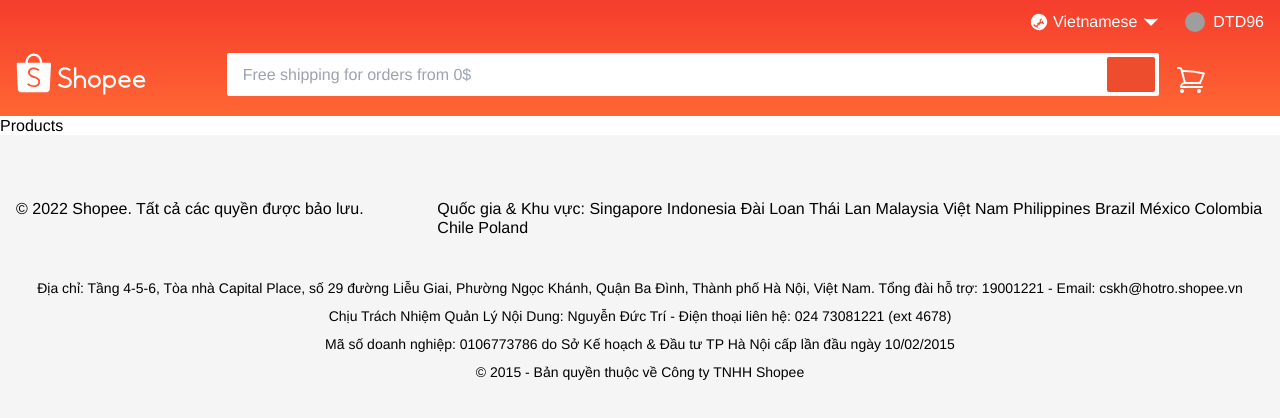
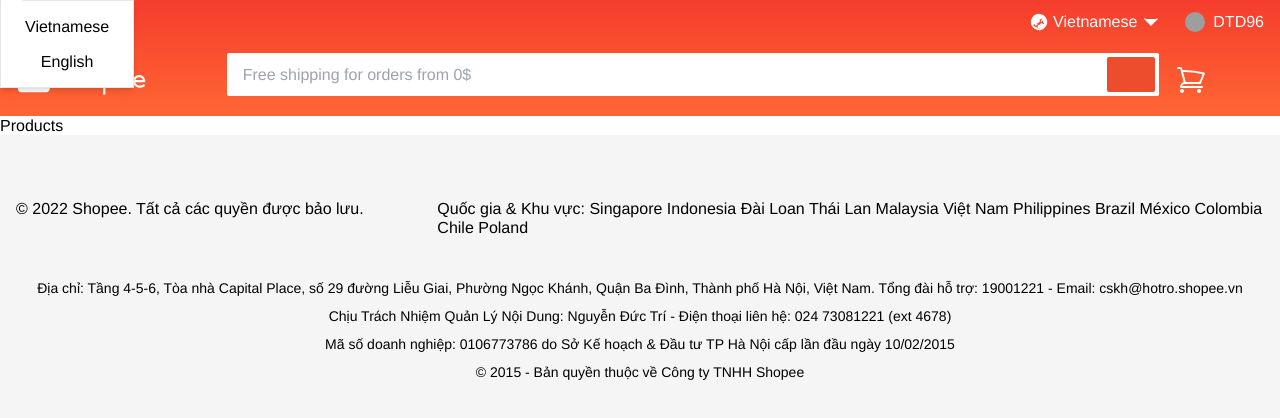
Before and after one commit to dtd300996/shoppe-clone, a React (Vite) app: page / in a window 1280 px wide. Shown: the top 418 px of the page. Built offline with nearby package versions, Linux system fonts and the light colour scheme; grey boxes are pictures that could not be loaded.

Commit message:
code popover animation with floatingui-react + framer-motion
popover

```diff
--- a/package.json
+++ b/package.json
@@ -13,10 +13,12 @@
     "prettier:fix": "prettier --write \"src/**/(*.tsx|*.ts|*.css|*.scss)\""
   },
   "dependencies": {
+    "@floating-ui/react": "^0.15.0",
     "@hookform/resolvers": "^2.9.10",
     "@tanstack/react-query": "^4.20.4",
     "@tanstack/react-query-devtools": "^4.20.4",
     "axios": "^1.2.1",
+    "framer-motion": "^8.0.2",
     "lodash": "^4.17.21",
     "react": "^18.2.0",
     "react-dom": "^18.2.0",
--- a/src/assets/icons/index.tsx
+++ b/src/assets/icons/index.tsx
@@ -1,6 +1,5 @@
-import { ReactComponent as ChevronDownSvg } from './chevron-down.svg'
-import { ReactComponent as LogoSvg } from 'src/assets/icons/shopee.svg'
-import { ReactComponent as GlobalSvg } from 'src/assets/icons/global.svg'
-import { ReactComponent as SearchSvg } from 'src/assets/icons/search.svg'
-import { ReactComponent as CartSvg } from 'src/assets/icons/cart.svg'
-export { CartSvg, ChevronDownSvg, LogoSvg, GlobalSvg, SearchSvg }
+export { ReactComponent as ChevronDownSvg } from './chevron-down.svg'
+export { ReactComponent as LogoSvg } from 'src/assets/icons/shopee.svg'
+export { ReactComponent as GlobalSvg } from 'src/assets/icons/global.svg'
+export { ReactComponent as SearchSvg } from 'src/assets/icons/search.svg'
+export { ReactComponent as CartSvg } from 'src/assets/icons/cart.svg'
--- a/src/components/Header/Header.tsx
+++ b/src/components/Header/Header.tsx
@@ -1,16 +1,77 @@
+import { useRef, useState } from 'react'
+import { FloatingPortal, useFloating, arrow, shift, offset } from '@floating-ui/react'
 import { Link } from 'react-router-dom'
 import { CartSvg, ChevronDownSvg, GlobalSvg, LogoSvg, SearchSvg } from 'src/assets/icons'
+import { AnimatePresence, motion } from 'framer-motion'
 
 export default function Header() {
+  const [open, setOpen] = useState(true)
+
+  const arrowRef = useRef<HTMLElement>(null)
+  const { x, y, reference, floating, strategy, middlewareData } = useFloating({
+    middleware: [offset(6), shift(), arrow({ element: arrowRef })]
+  })
+
+  const showPopover = () => setOpen(true)
+  const hidePopover = () => setOpen(false)
+
+  const variants = {
+    open: { opacity: 1, scale: 1, transformOrigin: '50% 0%' },
+    close: { opacity: 0, scale: 0 }
+  }
+
   return (
     <div className='bg-[linear-gradient(-180deg,#f53d2d,#f63)] pb-5 pt-2 text-white'>
       <div className='container'>
         <div className='flex justify-end'>
-          <div className='flex cursor-pointer items-center py-1 hover:text-gray-300'>
+          <div
+            ref={reference}
+            className='flex cursor-pointer items-center py-1 hover:text-gray-300'
+            onMouseEnter={showPopover}
+            onMouseLeave={hidePopover}
+          >
             <GlobalSvg className='h-5 w-5' />
             <span className='mx-1'>Vietnamese</span>
             <ChevronDownSvg className='h-5 w-5' />
+
+            <FloatingPortal>
+              <AnimatePresence>
+                {open && (
+                  <motion.div
+                    initial={{ opacity: 0, scale: 0.5 }}
+                    // animate={open ? 'open' : 'close'}
+                    // variants={variants}
+                    animate={variants.open}
+                    exit={variants.close}
+                    transition={{ duration: 0.2 }}
+                    ref={floating}
+                    style={{
+                      position: strategy,
+                      top: y ?? 0,
+                      left: x ?? 0,
+                      width: 'max-content',
+                      transformOrigin: `${middlewareData.arrow?.x}px top`
+                    }}
+                    // onMouseEnter={showPopover}
+                    // onMouseLeave={hidePopover}
+                  >
+                    <div className='round-sm relative border border-gray-200 bg-white shadow-md'>
+                      <span
+                        ref={arrowRef}
+                        className='absolute -translate-y-full border-[11px] border-x-transparent border-b-white border-t-transparent'
+                        style={{ left: middlewareData.arrow?.x, top: middlewareData.arrow?.y }}
+                      />
+                      <div className='flex flex-col py-2 px-3'>
+                        <button className='py-2 px-3 hover:text-orange'>Vietnamese</button>
+                        <button className='py-2 px-3 hover:text-orange'>English</button>
+                      </div>
+                    </div>
+                  </motion.div>
+                )}
+              </AnimatePresence>
+            </FloatingPortal>
           </div>
+
           <div className='ml-6 flex cursor-pointer items-center py-1 hover:text-gray-300'>
             <div className='mr-2 h-5 w-5 flex-shrink-0'>
               <img
```
Also changed, not shown: 1 other file (tests, documents, lock files or other folders).
